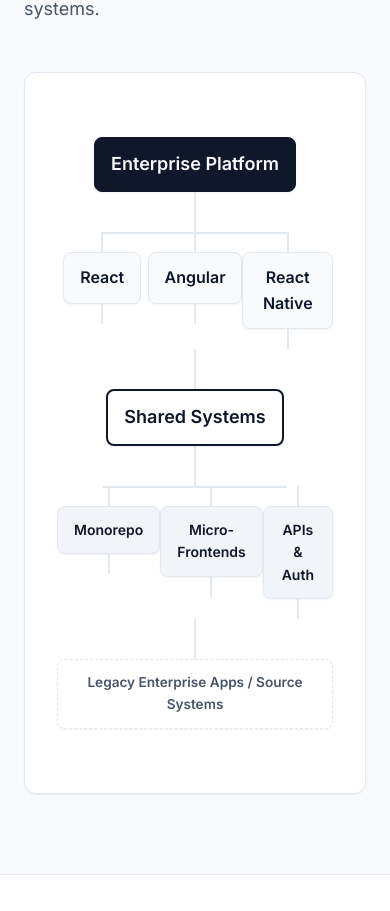
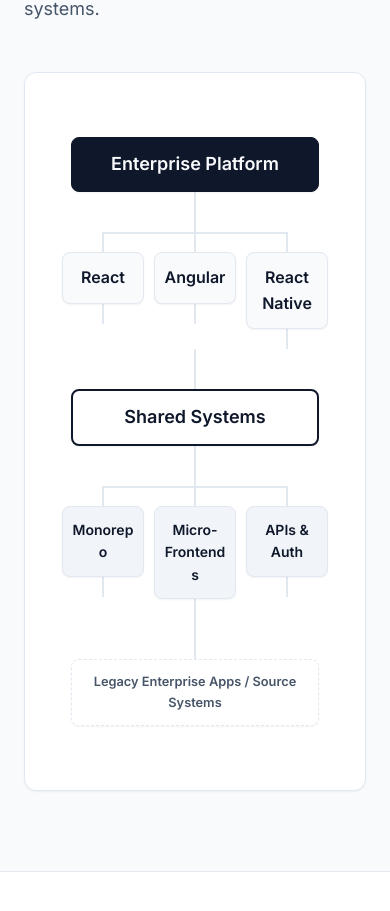
Before and after one commit to jamalsiam/portfolio, a React (Vite) app: page / in a window 390 px wide. Shown: the part 7175-8086 px from the top of the page. Built offline with nearby package versions, Linux system fonts and the light colour scheme.

Commit message:
refactor: replace horizontal connector divs with column pseudo-elements

```diff
--- a/src/components/portfolio/Architecture.css
+++ b/src/components/portfolio/Architecture.css
@@ -110,34 +110,38 @@
   display: flex;
   flex-direction: column;
   align-items: center;
-  flex: 1;
+  flex: 1 1 0;
+  min-width: 0;
+  position: relative;
 }
 
-.arch-connector.horizontal {
+/* Perfect horizontal lines using pseudo-elements */
+.arch-col::before {
+  content: '';
   position: absolute;
+  top: 0;
+  left: 0;
+  right: 0;
   height: 2px;
+  background-color: var(--border-color);
+  z-index: 1;
 }
 
-.arch-connector.horizontal.framework {
-  width: 66.66%;
-  left: 16.66%;
-  top: 0;
+/* First column line starts at center */
+.arch-col:first-child::before {
+  left: 50%;
 }
 
-.arch-connector.horizontal.patterns {
-  width: 66.66%;
-  left: 16.66%;
-  top: 0;
+/* Last column line ends at center */
+.arch-col:last-child::before {
+  right: 50%;
 }
 
 @media (max-width: 768px) {
   .arch-node {
-    padding: 0.75rem 1rem;
-    font-size: 0.85rem;
-  }
-
-  .arch-connector.horizontal {
-    width: 68%;
-    left: 16%;
+    padding: 0.75rem 0.5rem;
+    font-size: 0.8rem;
+    width: 90%;
+    word-break: break-word;
   }
 }
--- a/src/components/portfolio/Architecture.jsx
+++ b/src/components/portfolio/Architecture.jsx
@@ -34,7 +34,6 @@ const Architecture = () => {
 
             {/* Frameworks Level */}
             <div className="arch-row">
-              <div className="arch-connector horizontal framework"></div>
 
               <div className="arch-col">
                 <div className="arch-connector vertical short"></div>
@@ -88,7 +87,6 @@ const Architecture = () => {
 
             {/* Architecture Patterns Level */}
             <div className="arch-row">
-              <div className="arch-connector horizontal patterns"></div>
 
               <div className="arch-col">
                 <div className="arch-connector vertical short"></div>
```
